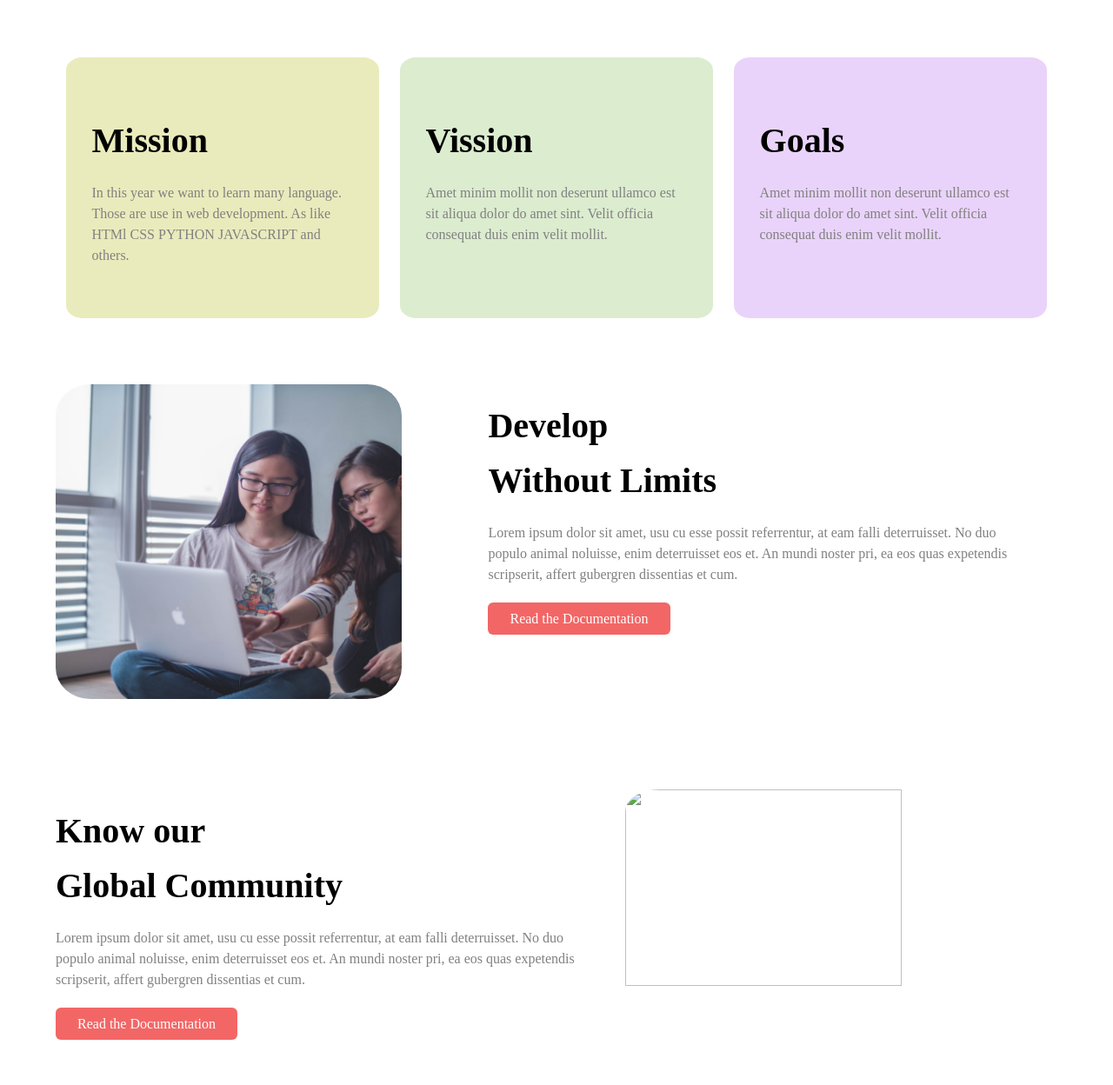
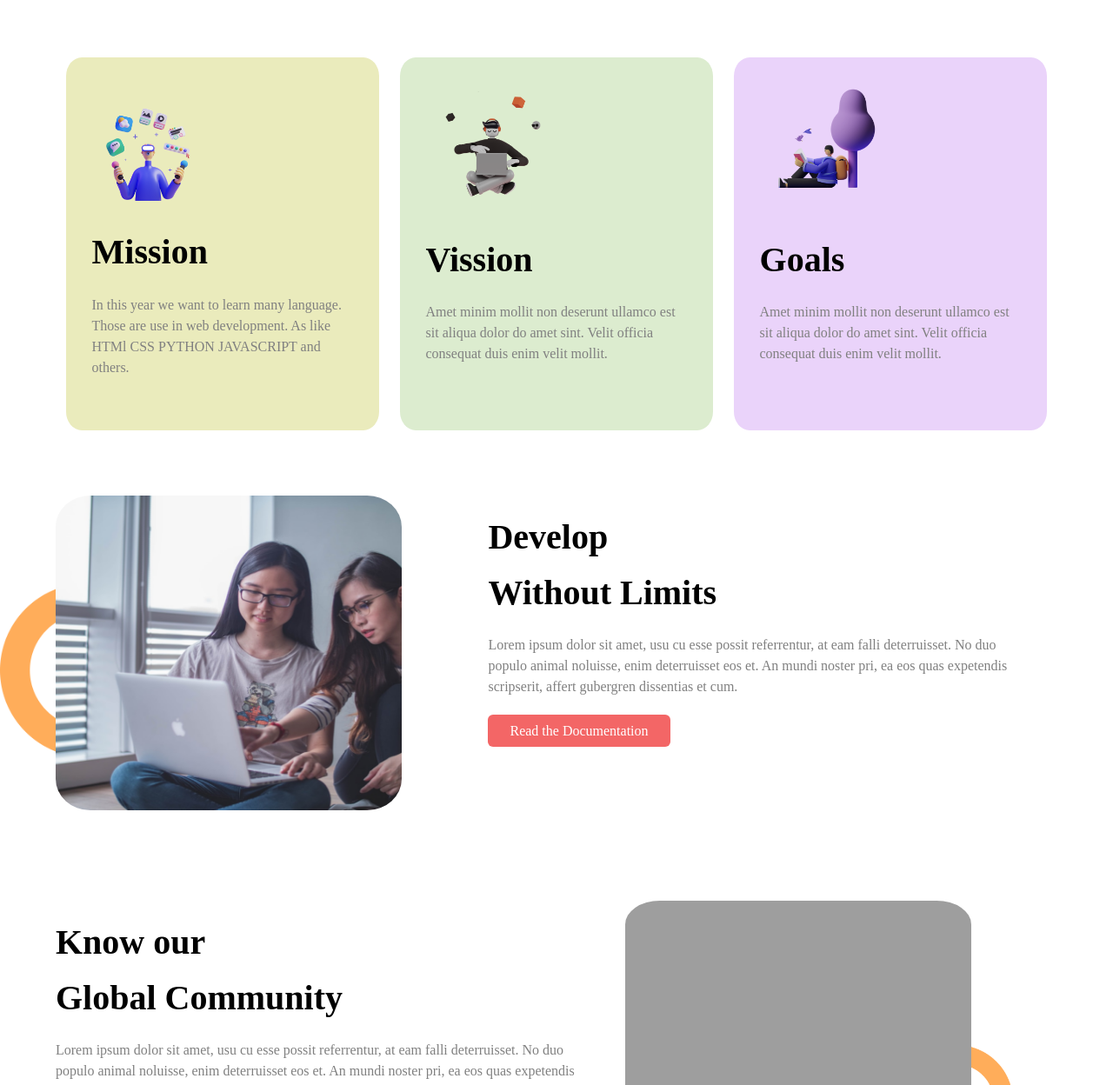
Before and after one commit to Jidan-alam/ASSIGNMENT1, a plain HTML site: page index.html in a window 1280 px wide. Shown: the part 572-1820 px from the top of the page at 87% size. Drawn offline with Linux system fonts and the light colour scheme; the site is published under a folder, as on GitHub Pages, so addresses that start at the root find nothing.

Commit message:
Second commit

```diff
--- a/index.css
+++ b/index.css
@@ -70,7 +70,7 @@ img{
 }
 /* third seciton */
 .bgone{
-    background-image:url(/images/shapes/shape-1.png);
+    background-image:url(images/shapes/shape-1.png);
     background-repeat: no-repeat;
     background-position: left center;
     background-size: 200px;
@@ -84,7 +84,7 @@ img{
     padding-right: 5%;
 }
 .bgtwo{
-    background-image: url(/images/shapes/shape-1.png);
+    background-image: url(images/shapes/shape-1.png);
     background-repeat: no-repeat;
     background-position: 90% 96%;
     background-size: 130px;
--- a/index.html
+++ b/index.html
@@ -33,12 +33,12 @@
                 <h1>Our Mission in <span class="style-color">2022</span></h1>
                 <div class="maindiv flexproperty">
                     <div class="background-design mision">
-                        <img src="/images/illustrators/illustrator-1.png" alt="">
+                        <img src="images/illustrators/illustrator-1.png" alt="">
                         <h1>Mission</h1>
                         <p>In this year we want to learn many language. Those are use in web development. As like HTMl CSS PYTHON JAVASCRIPT and others.</p>
                     </div>
                     <div class="background-design vision">
-                        <img src="/images/illustrators/illustrator-2.png" alt="">
+                        <img src="images/illustrators/illustrator-2.png" alt="">
                         <h1>Vission</h1>
                         <p>Amet minim mollit non deserunt
                             ullamco est sit aliqua dolor do amet
@@ -46,7 +46,7 @@
                             velit mollit.</p>
                     </div>
                     <div class="background-design goal">
-                        <img src="/images/illustrators/illustrator-3.png" alt="">
+                        <img src="images/illustrators/illustrator-3.png" alt="">
                         <h1>Goals</h1>
                         <p>Amet minim mollit non deserunt
                             ullamco est sit aliqua dolor do amet
@@ -86,7 +86,7 @@
                 <a class="button-design"href="www.google.com" target="_blank">Read the Documentation</a>
         </div>
         <div class="area-img half-width">
-            <img src="/images/pictures/project.png" alt="">
+            <img src="images/pictures/project.png" alt="">
         </div>
     </div>
 </section>
```
